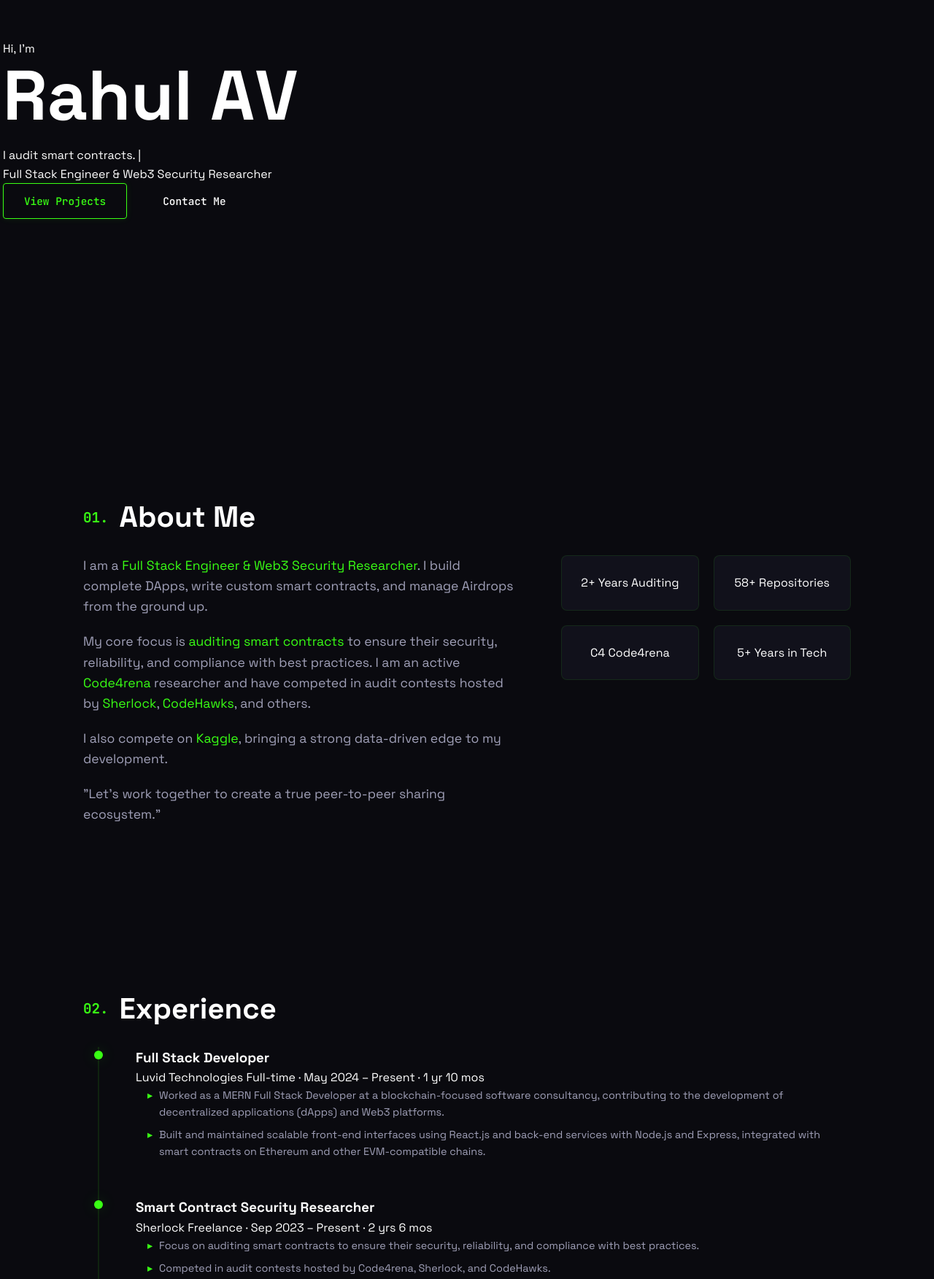
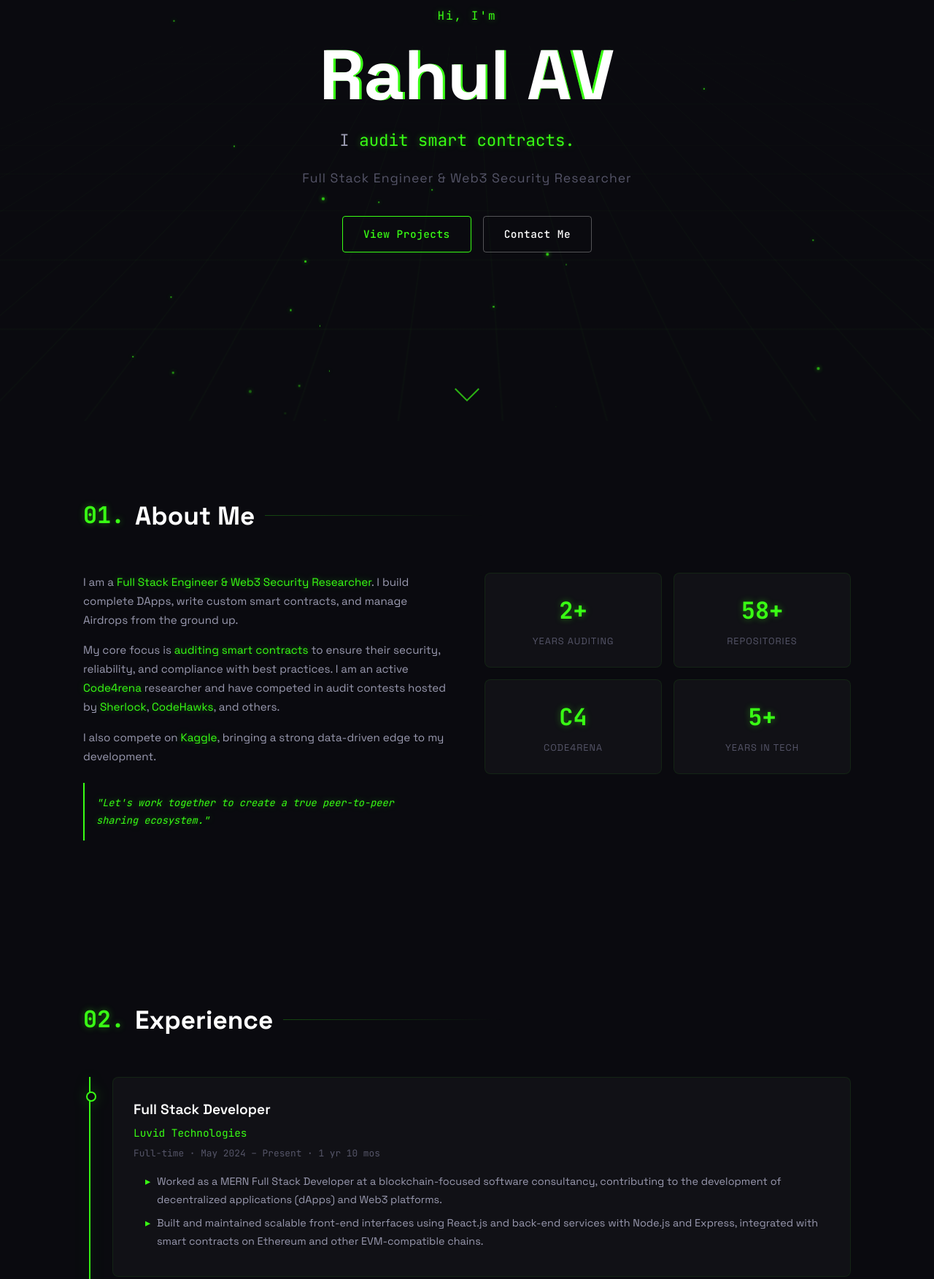
Before and after one commit to RV12R/rv-portfolio, a website built with Vite: page index.html in a window 1280 px wide. Shown: the part 223-1976 px from the top of the page at 73% size. Built offline with nearby package versions, Linux system fonts and the light colour scheme.

Commit message:
Emergency restore of style.css to stable version a38b3f2

```diff
--- a/style.css
+++ b/style.css
@@ -1,45 +1,53 @@
-/* ═══════════════ CSS VARIABLES ═══════════════ */
+/* ═══════════════════════════════════════════════════
+   DESIGN SYSTEM — Cyberpunk Dark Theme (Green + White)
+   ═══════════════════════════════════════════════════ */
+
 :root {
+  /* Colors — GREEN + WHITE only */
+  --bg-dark: #0a0a0f;
+  --bg-card: #111116;
+  --bg-card-hover: #1a1a22;
+  --bg-glass: rgba(14, 14, 20, 0.85);
+  --border: rgba(57, 255, 20, 0.08);
+  --border-hover: rgba(57, 255, 20, 0.25);
+
   --green: #39ff14;
+  --green-mid: #2bcc10;
   --green-dim: rgba(57, 255, 20, 0.1);
-  --green-glow: rgba(57, 255, 20, 0.3);
-  --white: #ffffff;
-  --bg-deep: #0a0a0f;
-  --bg-card: #11111b;
-  --bg-card-hover: #161625;
-  --bg-glass: rgba(10, 10, 15, 0.85);
-  --border: rgba(57, 255, 20, 0.1);
-  --border-hover: rgba(57, 255, 20, 0.3);
-  --text-primary: #ffffff;
-  --text-secondary: #a0a0b8;
-  --text-dim: #606078;
-  --font-main: 'Space Grotesk', sans-serif;
+  --green-subtle: rgba(57, 255, 20, 0.05);
+
+  --text-primary: #f0f0f0;
+  --text-secondary: #9a9ab0;
+  --text-dim: #555568;
+
+  /* Typography */
+  --font-heading: 'Space Grotesk', sans-serif;
   --font-mono: 'JetBrains Mono', monospace;
-  --glow: 0 0 20px rgba(57, 255, 20, 0.2);
-  --glow-strong: 0 0 30px rgba(57, 255, 20, 0.4);
-  --glow-text: 0 0 10px rgba(57, 255, 20, 0.5);
+
+  /* Spacing */
   --section-padding: 100px 0;
   --container-width: 1100px;
+
+  /* Glow */
+  --glow: 0 0 20px rgba(57, 255, 20, 0.25), 0 0 60px rgba(57, 255, 20, 0.08);
+  --glow-sm: 0 0 10px rgba(57, 255, 20, 0.2);
+  --glow-text: 0 0 10px rgba(57, 255, 20, 0.4);
 }
 
-/* ═══════════════ RESET & BASE ═══════════════ */
-* {
-  margin: 0;
-  padding: 0;
-  box-sizing: border-box;
-}
-
-html {
-  scroll-behavior: smooth;
-}
-
+/* ═══════════════ RESET ═══════════════ */
+*, *::before, *::after { margin: 0; padding: 0; box-sizing: border-box; }
+html { scroll-behavior: smooth; scroll-padding-top: 80px; }
 body {
-  background-color: var(--bg-deep);
+  font-family: var(--font-heading);
+  background: var(--bg-dark);
   color: var(--text-primary);
-  font-family: var(--font-main);
-  line-height: 1.6;
+  line-height: 1.7;
   overflow-x: hidden;
 }
+a { color: var(--green); text-decoration: none; transition: color 0.3s; }
+a:hover { color: #fff; }
+ul { list-style: none; }
+img { max-width: 100%; display: block; }
 
 .container {
   max-width: var(--container-width);
@@ -47,169 +55,243 @@ body {
   padding: 0 24px;
 }
 
-ul { list-style: none; }
-a { text-decoration: none; color: inherit; transition: 0.3s; }
-
-/* ═══════════════ BACKGROUND GRID ═══════════════ */
-.bg-grid {
-  position: fixed;
-  top: 0;
-  left: 0;
-  width: 100%;
-  height: 100%;
-  z-index: -2;
-  background:
-    radial-gradient(circle at 50% 50%, rgba(20, 20, 30, 0.5), var(--bg-deep)),
-    linear-gradient(rgba(57, 255, 20, 0.03) 1px, transparent 1px),
-    linear-gradient(90deg, rgba(57, 255, 20, 0.03) 1px, transparent 1px);
-  background-size: 100% 100%, 50px 50px, 50px 50px;
-  perspective: 1000px;
+.section {
+  padding: var(--section-padding);
+  position: relative;
 }
 
-/* ═══════════════ TYPOGRAPHY ═══════════════ */
 .section-title {
-  font-size: clamp(1.8rem, 5vw, 2.5rem);
+  font-size: clamp(1.6rem, 4vw, 2.2rem);
   font-weight: 700;
-  margin-bottom: 20px;
+  margin-bottom: 48px;
   display: flex;
   align-items: center;
-  gap: 15px;
+  gap: 14px;
+  color: #fff;
+}
+.section-title::after {
+  content: '';
+  flex: 1;
+  height: 1px;
+  background: linear-gradient(90deg, var(--border-hover), transparent);
+  max-width: 300px;
 }
 .title-number {
   font-family: var(--font-mono);
   color: var(--green);
-  font-size: 1.2rem;
+  font-size: 0.9em;
+  text-shadow: var(--glow-text);
 }
+
 .section-desc {
   color: var(--text-secondary);
+  margin-bottom: 40px;
   max-width: 600px;
-  margin-bottom: 50px;
-  font-size: 1.1rem;
+}
+
+.highlight {
+  color: var(--green);
+  text-shadow: var(--glow-text);
 }
 
 /* ═══════════════ BUTTONS ═══════════════ */
 .btn {
-  display: inline-flex;
-  align-items: center;
+  display: inline-block;
   padding: 12px 28px;
   border-radius: 4px;
   font-family: var(--font-mono);
   font-size: 0.9rem;
   font-weight: 500;
   cursor: pointer;
-  transition: all 0.3s cubic-bezier(0.4, 0, 0.2, 1);
-  border: 1px solid transparent;
+  transition: all 0.3s ease;
+  letter-spacing: 0.5px;
 }
 .btn--primary {
   background: transparent;
   color: var(--green);
-  border-color: var(--green);
-  box-shadow: 0 0 10px rgba(57, 255, 20, 0.1);
+  border: 1px solid var(--green);
 }
 .btn--primary:hover {
   background: var(--green-dim);
   box-shadow: var(--glow);
-  transform: translateY(-2px);
+  color: var(--green);
+}
+.btn--outline {
+  background: transparent;
+  color: #fff;
+  border: 1px solid rgba(255,255,255,0.3);
+}
+.btn--outline:hover {
+  background: rgba(255,255,255,0.05);
+  border-color: rgba(255,255,255,0.6);
+  color: #fff;
 }
 .btn--large {
-  padding: 16px 36px;
+  padding: 16px 48px;
   font-size: 1rem;
+  margin-top: 32px;
 }
 
 /* ═══════════════ NAVBAR ═══════════════ */
 .navbar {
   position: fixed;
   top: 0;
-  width: 100%;
-  height: 80px;
+  left: 0;
+  right: 0;
+  z-index: 1000;
+  padding: 0 24px;
+  transition: all 0.3s ease;
+  background: transparent;
+}
+.navbar.scrolled {
   background: var(--bg-glass);
-  backdrop-filter: blur(10px);
-  -webkit-backdrop-filter: blur(10px);
-  z-index: 1000;
+  backdrop-filter: blur(20px);
+  -webkit-backdrop-filter: blur(20px);
   border-bottom: 1px solid var(--border);
-  transition: all 0.3s ease;
 }
-.navbar--scrolled {
+.nav-container {
+  max-width: var(--container-width);
+  margin: 0 auto;
+  display: flex;
+  align-items: center;
+  justify-content: space-between;
   height: 70px;
-  box-shadow: 0 10px 30px rgba(0,0,0,0.3);
 }
-.navbar .container {
-  display: flex;
-  justify-content: space-between;
-  align-items: center;
-  height: 100%;
+.nav-logo {
+  font-family: var(--font-mono);
+  font-size: 1.3rem;
+  font-weight: 700;
+  color: #fff;
+  letter-spacing: 1px;
 }
-.logo {
-  font-family: var(--font-mono);
-  font-weight: 700;
-  font-size: 1.5rem;
-  color: var(--green);
-  text-shadow: var(--glow-text);
-}
+.nav-logo:hover { color: #fff; }
+.logo-bracket { color: var(--green); text-shadow: var(--glow-text); }
+
 .nav-menu {
   display: flex;
-  gap: 30px;
   align-items: center;
+  gap: 8px;
 }
 .nav-link {
   font-family: var(--font-mono);
-  font-size: 0.85rem;
+  font-size: 0.82rem;
   color: var(--text-secondary);
-  position: relative;
+  padding: 8px 14px;
+  border-radius: 4px;
+  transition: all 0.3s;
+  letter-spacing: 0.3px;
 }
-.nav-link:hover, .nav-link.active {
+.nav-link:hover,
+.nav-link.active {
   color: var(--green);
 }
-.nav-link span { color: var(--green); margin-right: 5px; }
-
 .nav-link--cta {
-  padding: 8px 16px;
+  color: var(--green);
   border: 1px solid var(--green);
-  border-radius: 4px;
-  margin-left: 10px;
+  margin-left: 8px;
 }
 .nav-link--cta:hover {
   background: var(--green-dim);
   box-shadow: var(--glow);
+  color: var(--green);
 }
 
+/* Hamburger */
 .nav-toggle {
   display: none;
   flex-direction: column;
-  gap: 6px;
+  gap: 5px;
+  background: none;
+  border: none;
   cursor: pointer;
+  padding: 4px;
 }
 .nav-toggle span {
-  width: 25px;
+  width: 24px;
   height: 2px;
-  background: var(--green);
-  transition: 0.3s;
+  background: var(--text-primary);
+  transition: all 0.3s;
+  border-radius: 2px;
 }
+.nav-toggle.active span:nth-child(1) { transform: rotate(45deg) translate(5px, 5px); }
+.nav-toggle.active span:nth-child(2) { opacity: 0; }
+.nav-toggle.active span:nth-child(3) { transform: rotate(-45deg) translate(5px, -5px); }
 
 /* ═══════════════ HERO ═══════════════ */
 .hero {
-  height: 100vh;
+  min-height: 100vh;
   display: flex;
   align-items: center;
+  justify-content: center;
+  text-align: center;
   position: relative;
   overflow: hidden;
 }
+.hero-bg {
+  position: absolute;
+  inset: 0;
+  z-index: 0;
+}
+
+/* Animated grid background */
+.grid-overlay {
+  position: absolute;
+  inset: 0;
+  background-image:
+    linear-gradient(rgba(57, 255, 20, 0.025) 1px, transparent 1px),
+    linear-gradient(90deg, rgba(57, 255, 20, 0.025) 1px, transparent 1px);
+  background-size: 60px 60px;
+  animation: gridMove 20s linear infinite;
+}
+@keyframes gridMove {
+  0% { transform: perspective(500px) rotateX(60deg) translateY(0); }
+  100% { transform: perspective(500px) rotateX(60deg) translateY(60px); }
+}
+
+/* Floating particles */
+.particles {
+  position: absolute;
+  inset: 0;
+  overflow: hidden;
+}
+.particle {
+  position: absolute;
+  width: 2px;
+  height: 2px;
+  background: var(--green);
+  border-radius: 50%;
+  box-shadow: 0 0 6px var(--green);
+  animation: particleFloat linear infinite;
+  opacity: 0;
+}
+@keyframes particleFloat {
+  0% { transform: translateY(100vh) translateX(0); opacity: 0; }
+  10% { opacity: 0.8; }
+  90% { opacity: 0.8; }
+  100% { transform: translateY(-10vh) translateX(100px); opacity: 0; }
+}
+
 .hero-content {
-  max-width: 800px;
+  position: relative;
+  z-index: 1;
+  padding: 0 24px;
 }
-.hero-pre {
+.hero-greeting {
   font-family: var(--font-mono);
   color: var(--green);
-  margin-bottom: 20px;
-  display: block;
   font-size: 1rem;
+  margin-bottom: 16px;
+  letter-spacing: 2px;
+  text-shadow: var(--glow-text);
 }
+
+/* Hero Name — RV → Rahul AV transition */
 .hero-name {
   font-size: clamp(3rem, 10vw, 6rem);
-  font-weight: 800;
-  margin-bottom: 15px;
-  color: var(--white);
+  font-weight: 700;
+  color: #fff;
   line-height: 1.1;
+  margin-bottom: 16px;
   position: relative;
   display: inline-block;
 }
@@ -217,7 +299,7 @@ a { text-decoration: none; color: inherit; transition: 0.3s; }
   display: inline-block;
   opacity: 0;
   transform: translateY(20px);
-    transition: all 0.4s cubic-bezier(0.175, 0.885, 0.32, 1.275);
+  transition: opacity 0.4s ease, transform 0.4s ease;
 }
 .hero-name .name-char.visible {
   opacity: 1;
@@ -225,97 +307,120 @@ a { text-decoration: none; color: inherit; transition: 0.3s; }
 }
 .hero-name .name-char.glow {
   color: var(--green);
-    text-shadow: 0 0 15px var(--green);
+  text-shadow: var(--glow-text);
 }
 
-.hero-name::before, .hero-name::after {
+/* Glitch on the name */
+.hero-name::before,
+.hero-name::after {
   content: attr(data-text);
   position: absolute;
   top: 0;
   left: 0;
   width: 100%;
   height: 100%;
-  opacity: 0.8;
-  display: none; /* Initially hidden, triggered by JS */
+  pointer-events: none;
 }
-.hero-name.glitch-anim::before {
-  display: block;
-  left: 2px;
-  text-shadow: -2px 0 var(--green);
-  clip: rect(44px, 450px, 56px, 0);
-  animation: glitch-anim 5s infinite linear alternate-reverse;
+.hero-name::before {
+  color: var(--green);
+  z-index: -1;
+  animation: glitch1 4s infinite;
 }
-.hero-name.glitch-anim::after {
-  display: block;
-  left: -2px;
-  text-shadow: -2px 0 var(--white);
-  clip: rect(44px, 450px, 56px, 0);
-  animation: glitch-anim2 5s infinite linear alternate-reverse;
+.hero-name::after {
+  color: rgba(255,255,255,0.3);
+  z-index: -2;
+  animation: glitch2 4s infinite;
+}
+@keyframes glitch1 {
+  0%, 95%, 100% { clip-path: inset(0 0 0 0); transform: translate(0); }
+  96% { clip-path: inset(20% 0 60% 0); transform: translate(-2px, -1px); }
+  97% { clip-path: inset(50% 0 30% 0); transform: translate(2px, 1px); }
+  98% { clip-path: inset(80% 0 5% 0); transform: translate(-1px, 2px); }
+}
+@keyframes glitch2 {
+  0%, 95%, 100% { clip-path: inset(0 0 0 0); transform: translate(0); }
+  96% { clip-path: inset(60% 0 10% 0); transform: translate(2px, 1px); }
+  97% { clip-path: inset(10% 0 70% 0); transform: translate(-2px, -1px); }
+  98% { clip-path: inset(40% 0 40% 0); transform: translate(1px, -2px); }
 }
 
-@keyframes glitch-anim {
-  0% { clip: rect(31px, 9999px, 94px, 0); }
-  5% { clip: rect(70px, 9999px, 71px, 0); }
-  10% { clip: rect(29px, 9999px, 83px, 0); }
-  100% { clip: rect(67px, 9999px, 62px, 0); }
+.hero-title-wrapper {
+  font-family: var(--font-mono);
+  font-size: clamp(1rem, 2.5vw, 1.4rem);
+  color: var(--text-secondary);
+  margin-bottom: 12px;
+  min-height: 2em;
 }
-@keyframes glitch-anim2 {
-  0% { clip: rect(65px, 9999px, 100px, 0); }
-  5% { clip: rect(52px, 9999px, 31px, 0); }
-  10% { clip: rect(79px, 9999px, 49px, 0); }
-  100% { clip: rect(9px, 9999px, 31px, 0); }
+.hero-title-static { color: var(--text-secondary); }
+.hero-title-typed { color: var(--green); text-shadow: var(--glow-text); }
+.typed-cursor {
+  color: var(--green);
+  animation: blink 0.8s step-end infinite;
+}
+@keyframes blink { 50% { opacity: 0; } }
+
+.hero-subtitle {
+  font-size: clamp(0.9rem, 2vw, 1.1rem);
+  color: var(--text-dim);
+  margin-bottom: 36px;
+  letter-spacing: 1px;
 }
 
-.hero-title {
-  font-size: clamp(1.5rem, 5vw, 3.5rem);
-  font-weight: 700;
-  color: var(--text-secondary);
-  margin-bottom: 25px;
-}
-.hero-desc {
-  font-size: 1.2rem;
-  color: var(--text-secondary);
-  max-width: 550px;
-  margin-bottom: 40px;
-}
 .hero-cta {
   display: flex;
-  gap: 20px;
+  gap: 16px;
+  justify-content: center;
+  flex-wrap: wrap;
 }
 
-#particles-canvas {
+/* Scroll indicator */
+.scroll-indicator {
   position: absolute;
-  top: 0;
-  left: 0;
-  width: 100%;
-  height: 100%;
-  z-index: -1;
-  pointer-events: none;
+  bottom: 40px;
+  left: 50%;
+  transform: translateX(-50%);
+  z-index: 1;
 }
-
-/* ═══════════════ SECTIONS ═══════════════ */
-section {
-  padding: var(--section-padding);
+.scroll-arrow {
+  width: 24px;
+  height: 24px;
+  border-right: 2px solid var(--green);
+  border-bottom: 2px solid var(--green);
+  transform: rotate(45deg);
+  animation: scrollBounce 2s ease-in-out infinite;
+  opacity: 0.4;
+}
+@keyframes scrollBounce {
+  0%, 100% { transform: rotate(45deg) translate(0, 0); opacity: 0.3; }
+  50% { transform: rotate(45deg) translate(6px, 6px); opacity: 0.7; }
 }
 
 /* ═══════════════ ABOUT ═══════════════ */
 .about-content {
   display: grid;
-  grid-template-columns: 1.5fr 1fr;
-  gap: 60px;
+  grid-template-columns: 1fr 1fr;
+  gap: 48px;
   align-items: start;
 }
 .about-text p {
   color: var(--text-secondary);
-  margin-bottom: 20px;
-  font-size: 1.1rem;
+  margin-bottom: 16px;
+  font-size: 0.95rem;
 }
-.highlight { color: var(--green); }
-
+.about-quote {
+  font-family: var(--font-mono);
+  font-style: italic;
+  color: var(--green) !important;
+  text-shadow: var(--glow-text);
+  padding: 16px;
+  border-left: 2px solid var(--green);
+  margin-top: 24px !important;
+  font-size: 0.85rem !important;
+}
 .about-stats {
   display: grid;
   grid-template-columns: 1fr 1fr;
-  gap: 20px;
+  gap: 16px;
 }
 .stat-card {
   background: var(--bg-card);
@@ -326,19 +431,23 @@ section {
   transition: all 0.3s ease;
 }
 .stat-card:hover {
-  border-color: var(--green);
-  transform: translateY(-5px);
+  border-color: var(--border-hover);
   box-shadow: var(--glow);
+  transform: translateY(-4px);
 }
-.stat-card h3 {
+.stat-number {
+  display: block;
+  font-family: var(--font-mono);
   font-size: 2rem;
+  font-weight: 700;
   color: var(--green);
-  font-family: var(--font-mono);
-  margin-bottom: 5px;
+  text-shadow: var(--glow-text);
 }
-.stat-card p {
+.stat-label {
+  display: block;
   font-size: 0.8rem;
   color: var(--text-dim);
+  margin-top: 4px;
   text-transform: uppercase;
   letter-spacing: 1px;
 }
@@ -346,40 +455,68 @@ section {
 /* ═══════════════ EXPERIENCE ═══════════════ */
 .timeline {
   position: relative;
-  border-left: 2px solid var(--border);
-  padding-left: 50px;
-  margin-left: 20px;
+  padding-left: 40px;
+}
+.timeline::before {
+  content: '';
+  position: absolute;
+  left: 8px;
+  top: 0;
+  bottom: 0;
+  width: 2px;
+  background: linear-gradient(180deg, var(--green), var(--green-mid), var(--green));
+  box-shadow: var(--glow);
 }
 .timeline-item {
   position: relative;
-  margin-bottom: 50px;
+  margin-bottom: 40px;
 }
+.timeline-item:last-child { margin-bottom: 0; }
 .timeline-marker {
   position: absolute;
-  left: -57px;
-  top: 5px;
-  width: 12px;
-  height: 12px;
+  left: -36px;
+  top: 20px;
+  width: 14px;
+  height: 14px;
+  border-radius: 50%;
+  background: var(--bg-dark);
+  border: 2px solid var(--green);
+  box-shadow: var(--glow);
+  z-index: 1;
+}
+.timeline-item:hover .timeline-marker {
   background: var(--green);
-  border-radius: 50%;
-  box-shadow: var(--glow);
 }
-.timeline-date {
+.timeline-card {
+  background: var(--bg-card);
+  border: 1px solid var(--border);
+  border-radius: 8px;
+  padding: 28px;
+  transition: all 0.3s ease;
+}
+.timeline-card:hover {
+  border-color: var(--border-hover);
+  box-shadow: var(--glow-sm);
+}
+.timeline-header h3 {
+  font-size: 1.2rem;
+  font-weight: 600;
+  color: #fff;
+  margin-bottom: 4px;
+}
+.timeline-company {
+  display: block;
+  color: var(--green);
   font-family: var(--font-mono);
-  color: var(--green);
   font-size: 0.9rem;
-  margin-bottom: 8px;
+  margin-bottom: 4px;
+}
+.timeline-meta {
   display: block;
-}
-.timeline-content h3 {
-  font-size: 1.4rem;
-  margin-bottom: 5px;
-}
-.timeline-content .company {
-  color: var(--text-secondary);
-  font-weight: 500;
-  margin-bottom: 15px;
-  display: block;
+  font-size: 0.8rem;
+  color: var(--text-dim);
+  font-family: var(--font-mono);
+  margin-bottom: 16px;
 }
 .timeline-details {
   padding-left: 16px;
```
Lines whose indentation alone changed are shown as unchanged.
